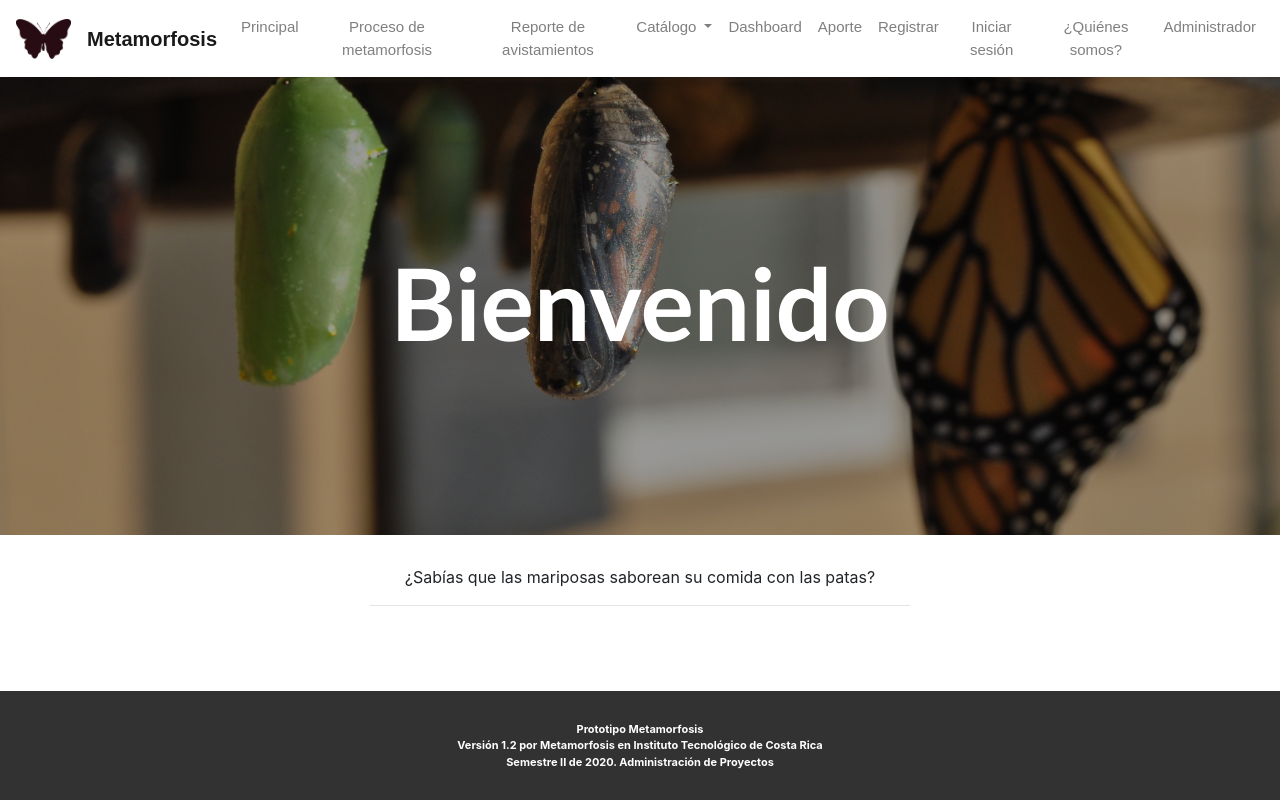
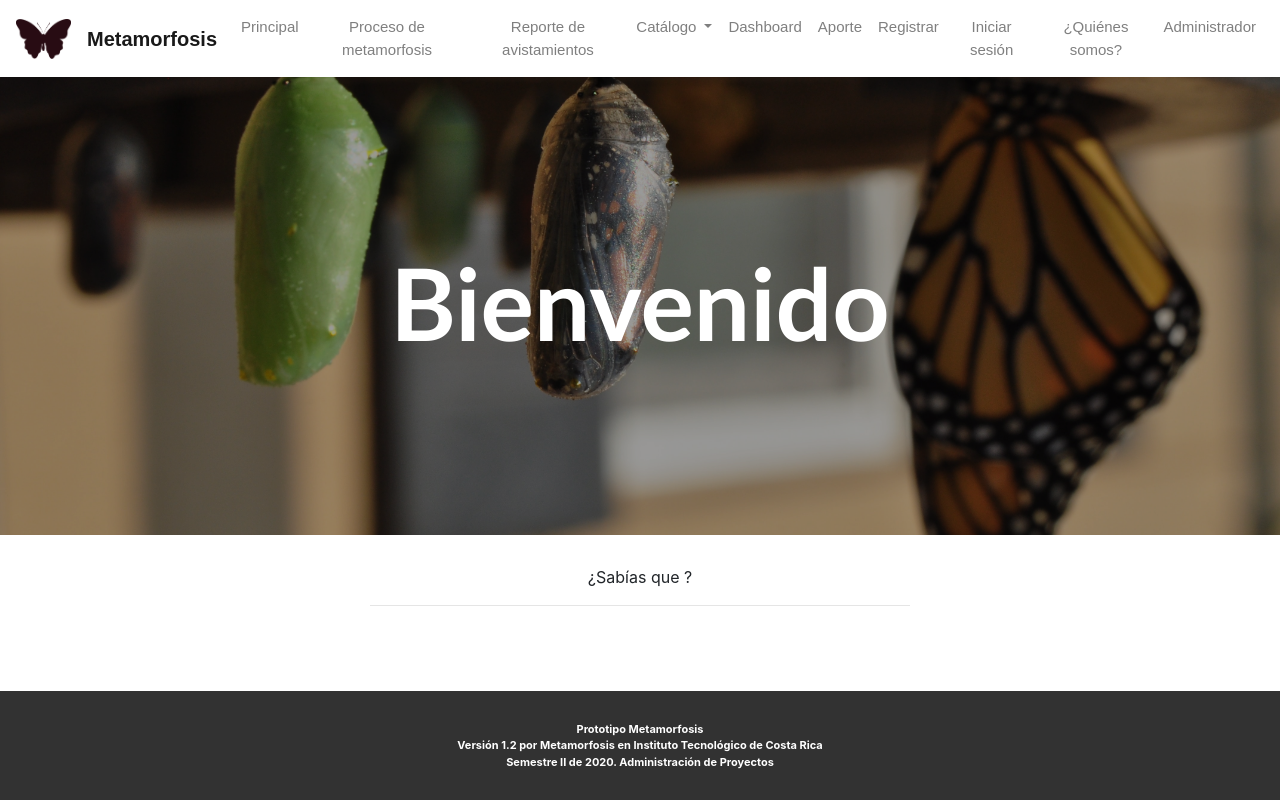
Before and after one commit to LuisCaRQ/Proyecto-Mariposas, a React (Create React App) app: page / in a window 1280 px wide. Built offline with nearby package versions, Linux system fonts and the light colour scheme; no server answers.

Commit message:
Dato curioso funcionando

```diff
--- a/src/componentes/principal.js
+++ b/src/componentes/principal.js
@@ -1,7 +1,19 @@
 import React from 'react';
 import Style from './../css/Style-principal.css';
+import axios from 'axios'
+class principal extends React.Component{
 
-class principal extends React.Component{
+    state={
+        datoCurioso: ''
+    }
+
+    async componentDidMount(){
+        const dato = await axios.get('http://localhost:4000/api/facts/getRandomFact')
+
+        this.setState({datoCurioso: dato.data.fact})
+
+    }
+
     render(){
 
         return(
@@ -10,7 +22,7 @@ class principal extends React.Component{
                         <h1>Bienvenido</h1>
                 </div>
                 <div id="datoCurioso">
-                    ¿Sabías que las mariposas saborean su comida con las patas? {/*Acá va el dato curioso, de la base de datos*/}
+                    ¿Sabías que {this.state.datoCurioso}? {/*Acá va el dato curioso, de la base de datos*/}
                     <hr />
                 </div>
                 <div>
```
